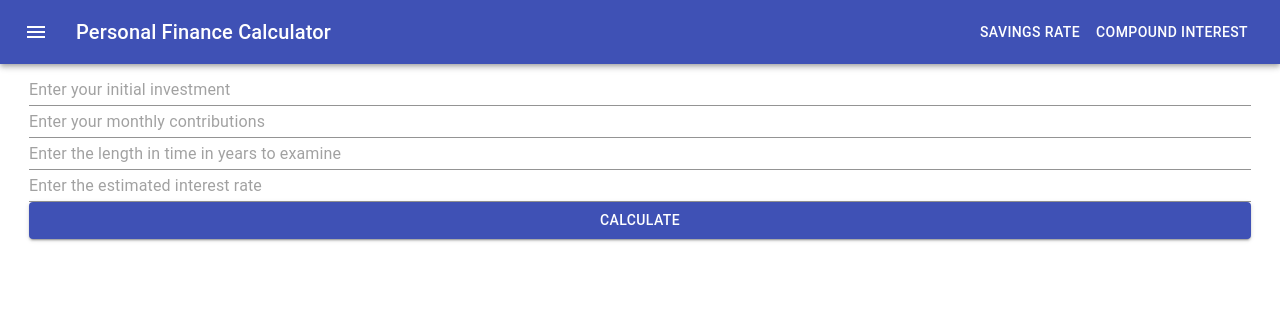
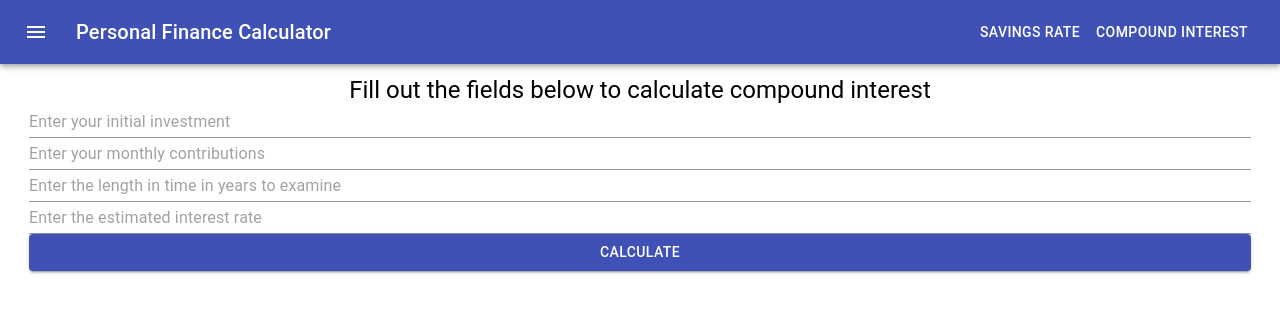
Before and after one commit to matt-hendrick/Personal-Finance-Calculator, a React (Create React App) app: page /compoundinterest in a window 1280 px wide. Shown: the top 312 px of the page. Built offline with nearby package versions, Linux system fonts and the light colour scheme.

Commit message:
Add: Header to CompoundInterestCalculator

```diff
--- a/src/containers/CompoundInterestCalculator/CompountInterestCalculator.js
+++ b/src/containers/CompoundInterestCalculator/CompountInterestCalculator.js
@@ -7,6 +7,7 @@ import TextField from '@material-ui/core/TextField';
 
 // Components
 import MyLineGraph from '../../components/MyLineGraph/MyLineGraph';
+import { Typography } from '@material-ui/core';
 
 function CompountInterestCalculator() {
   const [initialInvestment, setInitialInvestment] = useState('');
@@ -75,6 +76,9 @@ function CompountInterestCalculator() {
           margin: 'auto',
         }}
       >
+        <Typography variant="h5" align="center">
+          Fill out the fields below to calculate compound interest
+        </Typography>
         <TextField
           value={initialInvestment}
           onChange={handleInitialInvestmentChange}
```
